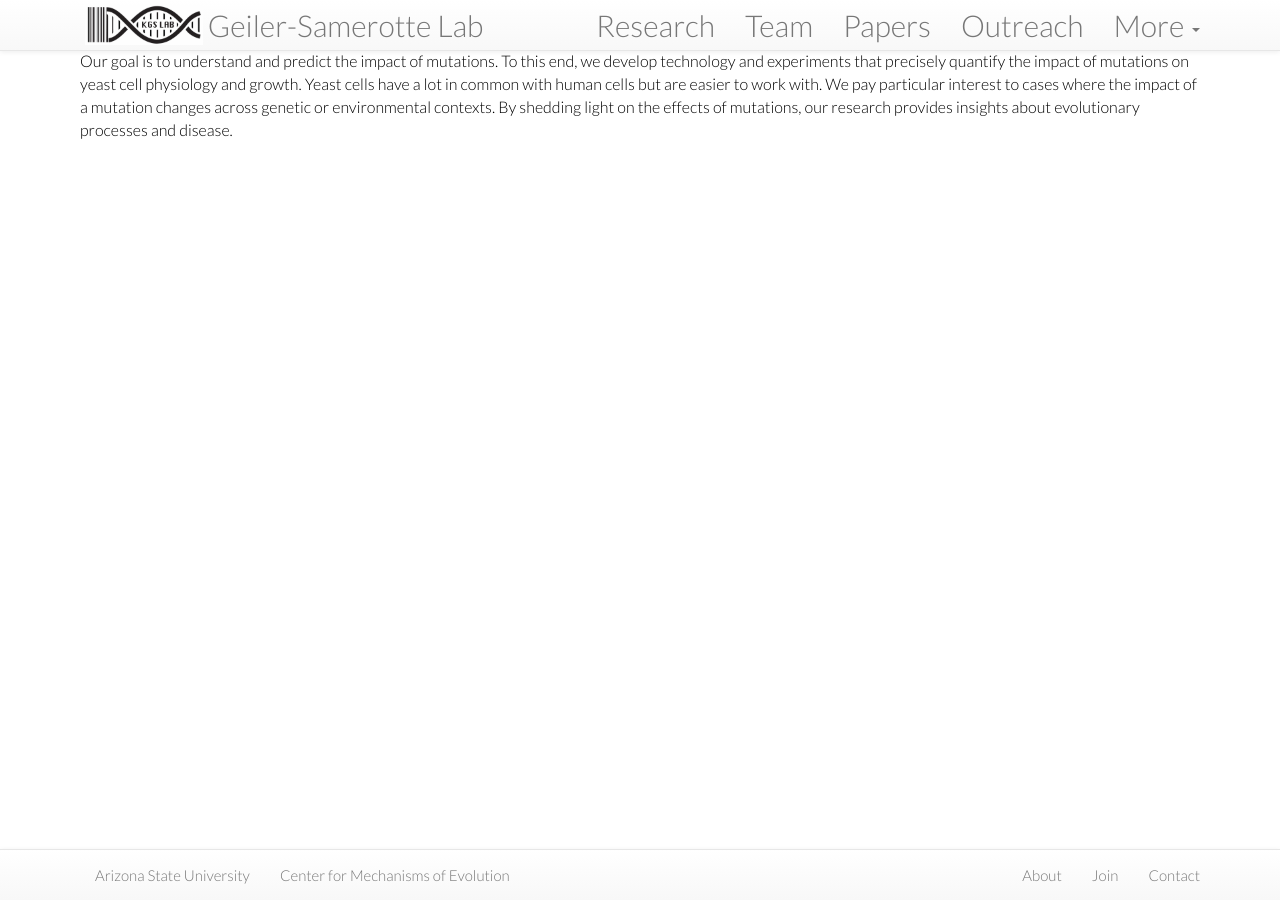
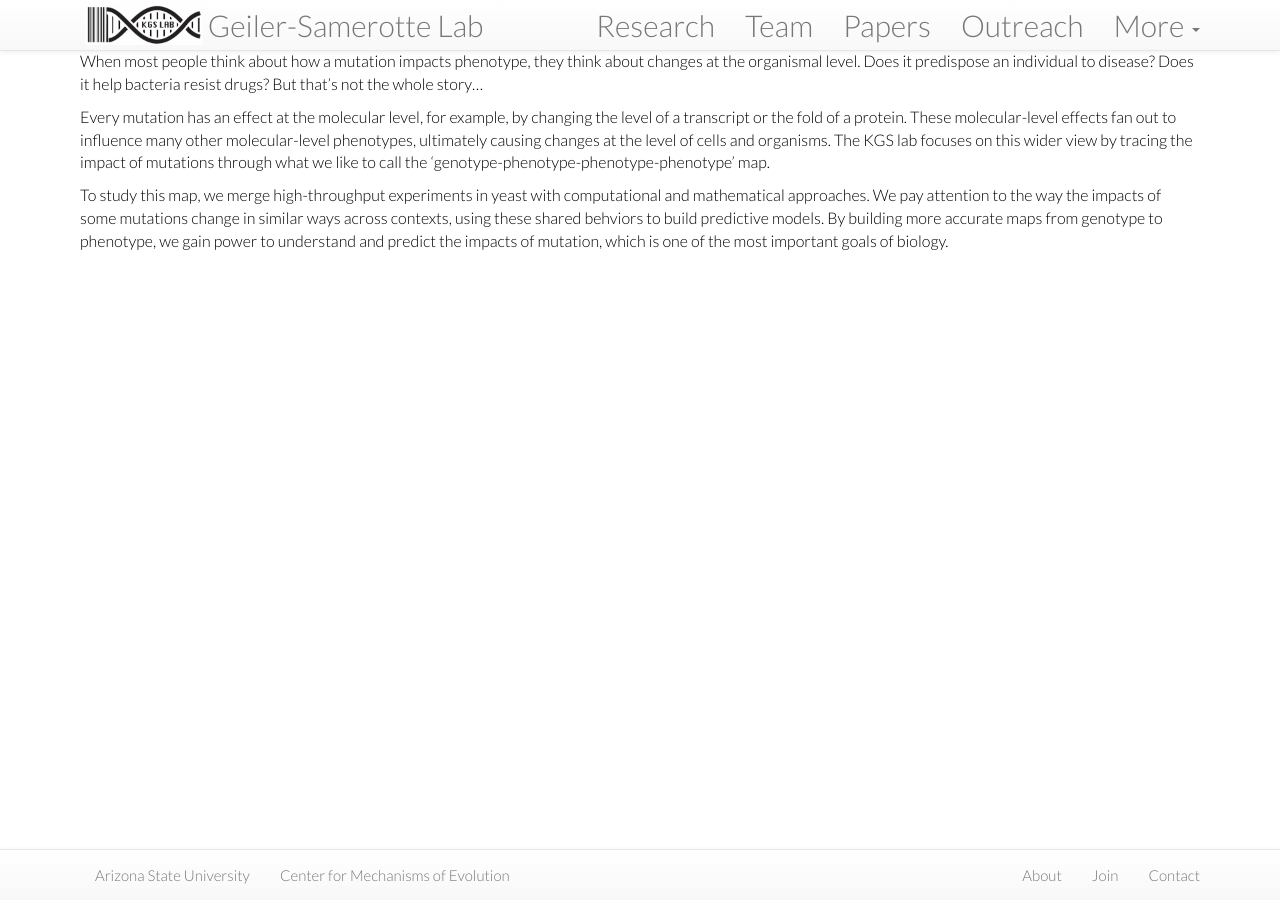
Before and after one commit to Samerotte-Lab/Samerotte-Lab.github.io, a Jekyll site: the page built from misc/_posts/2015-04-22-home.md, in a window 1280 px wide. Built offline with Jekyll 4.4.1, drawn with Linux system fonts in a browser that asks for light colours; nearby versions of some CDN libraries.

Commit message:
main page text

```diff
--- a/misc/_posts/2015-04-22-home.md
+++ b/misc/_posts/2015-04-22-home.md
@@ -1,10 +1,14 @@
 ---
 layout: default
-title: Predicting the effects of mutation
+title: Predicting the impacts of mutation
 subtitle1: Evolutionary Systems Biology
 subtitle2: Epistasis - Pleiotropy - Context Dependence
 categories:
  - home
 homepage: true
 ---
-Our goal is to understand and predict the impact of mutations. To this end, we develop technology and experiments that precisely quantify the impact of mutations on yeast cell physiology and growth. Yeast cells have a lot in common with human cells but are easier to work with. We pay particular interest to cases where the impact of a mutation changes across genetic or environmental contexts. By shedding light on the effects of mutations, our research provides insights about evolutionary processes and disease.
+When most people think about how a mutation impacts phenotype, they think about changes at the organismal level. Does it predispose an individual to disease? Does it help bacteria resist drugs? But that’s not the whole story...
+
+Every mutation has an effect at the molecular level, for example, by changing the level of a transcript or the fold of a protein. These molecular-level effects fan out to influence many other molecular-level phenotypes, ultimately causing changes at the level of cells and organisms. The KGS lab focuses on this wider view by tracing the impact of mutations through what we like to call the ‘genotype-phenotype-phenotype-phenotype’ map.
+
+To study this map, we merge high-throughput experiments in yeast with computational and mathematical approaches. We pay attention to the way the impacts of some mutations change in similar ways across contexts, using these shared behviors to build predictive models. By building more accurate maps from genotype to phenotype, we gain power to understand and predict the impacts of mutation, which is one of the most important goals of biology.
```
